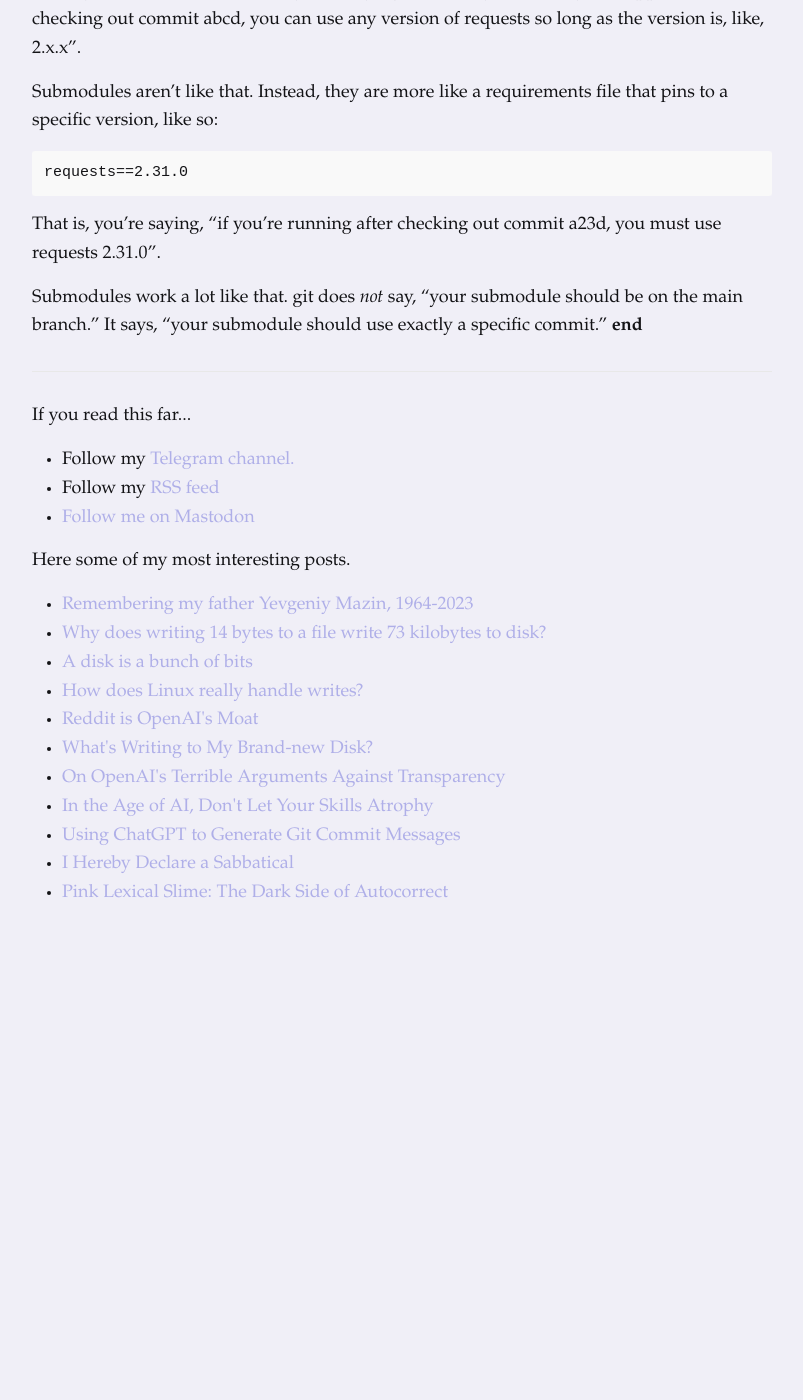
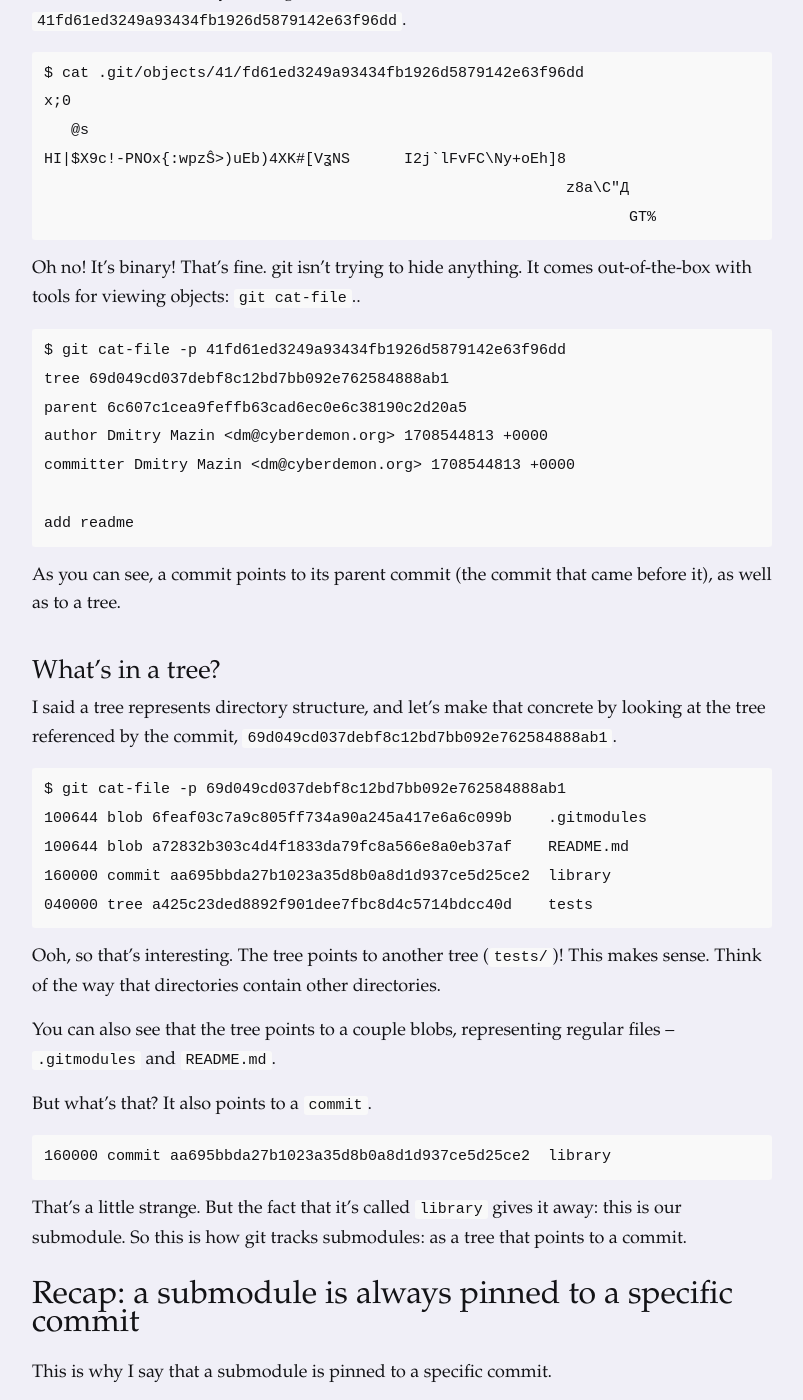
Before and after one commit to dmazin/dmazin.github.io, a Jekyll site: the page built from _posts/2024-02-19-submodules.md, in a window 1280 px wide and 1400 px high, scrolled down 12865 px. Shown: the whole window, without its empty margins (238-1041 px from the left). Built offline with Jekyll 4.4.1, drawn with Linux system fonts in a browser that asks for light colours; our own code applies the rules of GitHub Pages for plain Markdown files; before the commit the page ends 13848 px from its top, so only the background shows below that; some of the changed text lies outside the part shown.

Commit message:
progress

````diff
--- a/_posts/2024-02-19-submodules.md
+++ b/_posts/2024-02-19-submodules.md
@@ -1,3 +1,13 @@
+---
+layout: post
+title: "Demystifying git submodules"
+byline: By <a href="http://cyberdemon.org/">Dmitry Mazin</a>.
+date: 2023-02-22
+tags:
+    - git
+    - featured
+description: TODO
+---
 # How git submodules work
 submodules, as a feature of git, seem to cause universal grumbling. They certainly made me grumble, until recently I finally sat down and read about how they work. It turns out that git submodules are simple. My personal experience is that learning how they work has made them a lot less painful.
 
@@ -396,8 +406,70 @@ Back to submodules.
 ## How does git track which commit of a submodule we're supposed to use?
 Wait... look back at `.gitmodules`. It doesn't specify a commit. Then how does git track which commit of a submodule we're supposed to use?
 
-*here I can explain commits, trees, etc*
+To answer that, let's briefly introduce how git tracks anything. In git, there are 3 main objects: **commits**, **trees**, and **blobs**.
 
+Roughly, **commits** represent history, **trees** represent directory structure, and **blobs** hold actual file contents.
+
+Every commit points to a tree. Basically, this is akin to saying "if you check out commit 41fd, when you `ls` you should see such-and-such files".
+
+### What's in a commit?
+Let's see for ourselves by looking at the commit we mentioned above, `41fd61ed3249a93434fb1926d5879142e63f96dd`.
+
+```
+$ cat .git/objects/41/fd61ed3249a93434fb1926d5879142e63f96dd
+x;0
+   @s
+HI|$X9c!-PNOx{:wpzŜ>)uEb)4XK#[VʓNS      I2j`lFvFC\Ny+oEh]8
+                                                          z8a\C"Д
+                                                                 GT%
+```
+
+Oh no! It's binary! That's fine. git isn't trying to hide anything. It comes out-of-the-box with tools for viewing objects: `git cat-file`..
+
+```
+$ git cat-file -p 41fd61ed3249a93434fb1926d5879142e63f96dd
+tree 69d049cd037debf8c12bd7bb092e762584888ab1
+parent 6c607c1cea9feffb63cad6ec0e6c38190c2d20a5
+author Dmitry Mazin <dm@cyberdemon.org> 1708544813 +0000
+committer Dmitry Mazin <dm@cyberdemon.org> 1708544813 +0000
+
+add readme
+```
+
+As you can see, a commit points to its parent commit (the commit that came before it), as well as to a tree.
+
+### What's in a tree?
+I said a tree represents directory structure, and let's make that concrete by looking at the tree referenced by the commit, `69d049cd037debf8c12bd7bb092e762584888ab1`.
+
+```
+$ git cat-file -p 69d049cd037debf8c12bd7bb092e762584888ab1
+100644 blob 6feaf03c7a9c805ff734a90a245a417e6a6c099b    .gitmodules
+100644 blob a72832b303c4d4f1833da79fc8a566e8a0eb37af    README.md
+160000 commit aa695bbda27b1023a35d8b0a8d1d937ce5d25ce2  library
+040000 tree a425c23ded8892f901dee7fbc8d4c5714bdcc40d    tests
+```
+
+Ooh, so that's interesting. The tree points to another tree (`tests/`)! This makes sense. Think of the way that directories contain other directories.
+
+You can also see that the tree points to a couple blobs, representing regular files -- `.gitmodules` and `README.md`.
+
+But what's that? It also points to a `commit`.
+```
+160000 commit aa695bbda27b1023a35d8b0a8d1d937ce5d25ce2  library
+```
+
+That's a little strange. But the fact that it's called `library` gives it away: this is our submodule. So this is how git tracks submodules: as a tree that points to a commit.
+
+## Recap: a submodule is always pinned to a specific commit
+This is why I say that a submodule is pinned to a specific commit.
+
+The `main` branch of `webapp` points to commit `41fd61ed3249a93434fb1926d5879142e63f96dd`, which points to tree `69d049cd037debf8c12bd7bb092e762584888ab1`, which points to submodule commit `aa695bbda27b1023a35d8b0a8d1d937ce5d25ce2`.
+
+So when you check out commit `41fd`, you accept that `library` should use commit `aa69`.
+
+
+
+### dump
 **unused attempt to explain how submodules must use a specific commit**
 In Python, you can use a package manager called pip. pip allows you to use a "requirements" file, where you specify whatever packages you want, along with their versions. This file is always tracked via git.
 
````
